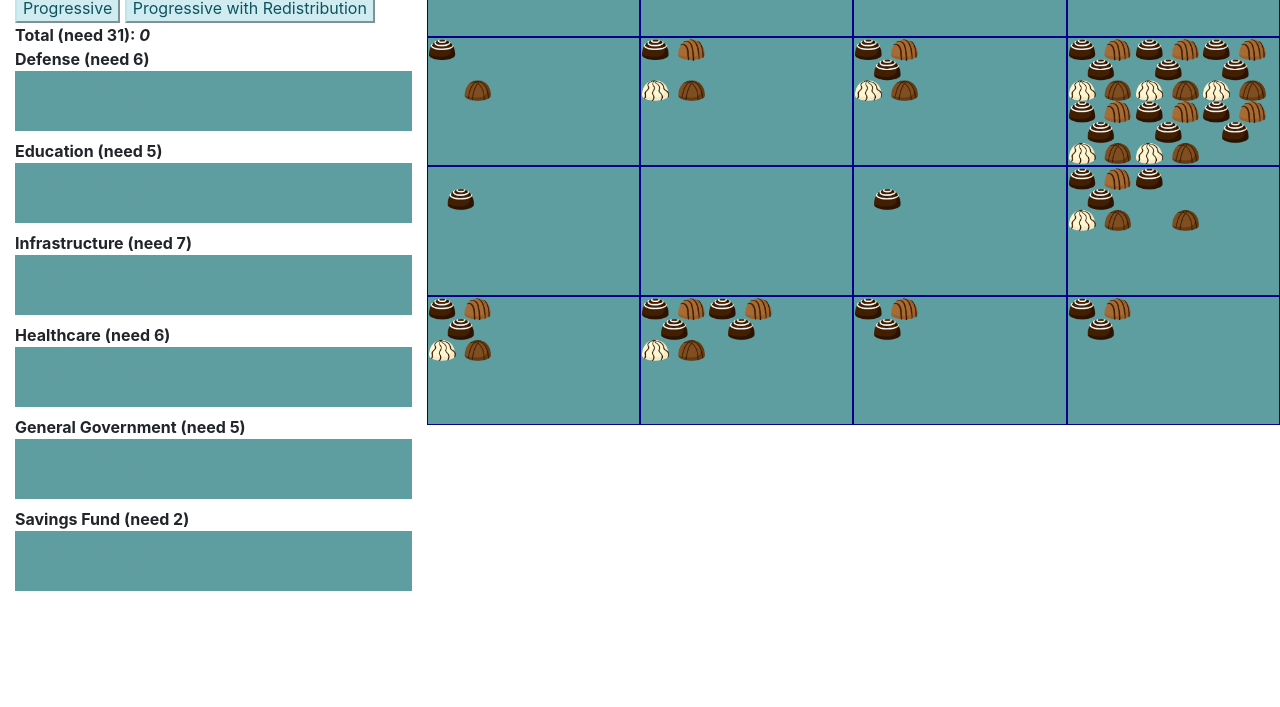
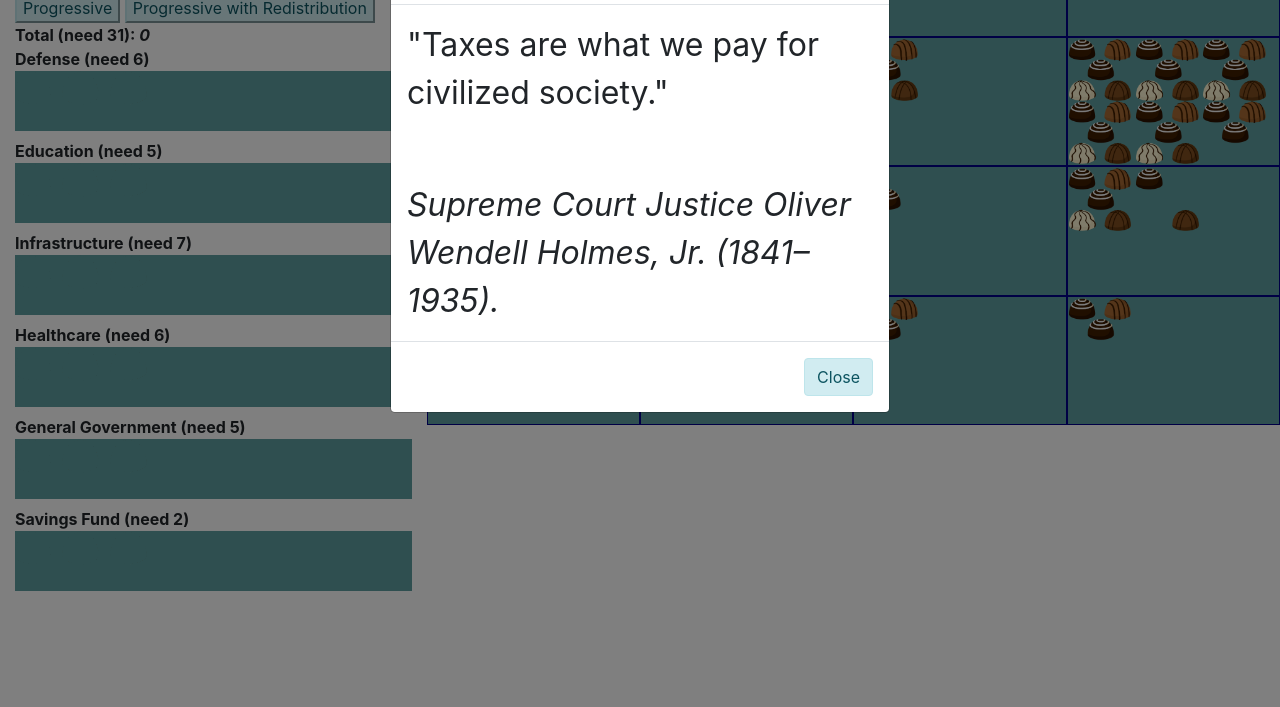
Before and after one commit to GregMBS/CandyAndTaxes, a website: page main.html in a window 1280 px wide. Shown: the part 93-800 px from the top of the page. Drawn offline with nearby package versions, Linux system fonts and the light colour scheme.

Commit message:
Intro popup and pink studentBox

```diff
--- a/css/styles.css
+++ b/css/styles.css
@@ -25,3 +25,7 @@ dd img {
 #textBox .modal-body {
     font-size: larger;
 }
+
+.studentBox {
+    background-color: pink;
+}
--- a/js/makeCandy.js
+++ b/js/makeCandy.js
@@ -119,6 +119,15 @@ $(function () {
         $('#total').html(total);
     }
 
+    function initialize() {
+        modalTitle.html('Candy &amp; Taxes');
+        modalBody.html('<div style="font-size: xx-large">' +
+            '<blockquote>&quot;Taxes are what we pay for civilized society.&quot;</blockquote><br><cite>Supreme Court Justice Oliver Wendell Holmes, Jr. (1841–1935).</cite>' +
+            '</div>'
+        );
+        textBox.modal();
+    }
+
     distribution.sort(function () {
         return 0.5 - Math.random()
     });
@@ -126,6 +135,7 @@ $(function () {
     allHtml(result);
     budget('start')
     fixButtons(startButton);
+    initialize();
 
     startButton.click(function () {
         let result = distribution.map(({start}) => start);
--- a/main.html
+++ b/main.html
@@ -66,7 +66,7 @@
             <div class="row placeholders">
                 <div class="col-xs-6 col-sm-3 placeholder">
                 </div>
-                <div class="col-xs-6 col-sm-3 placeholder">
+                <div class="col-xs-6 col-sm-3 placeholder studentBox">
                 </div>
                 <div class="col-xs-6 col-sm-3 placeholder">
                 </div>
```
